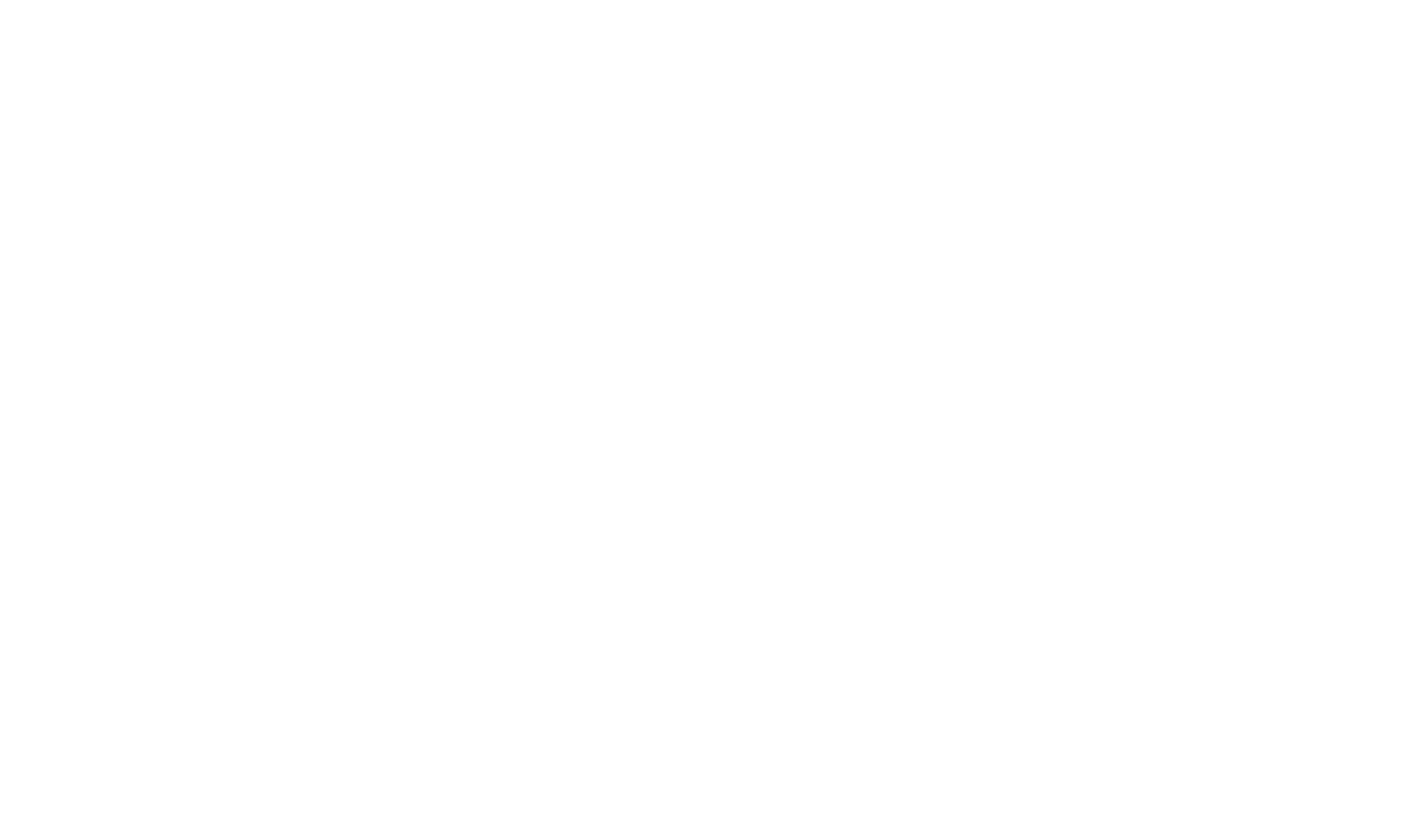
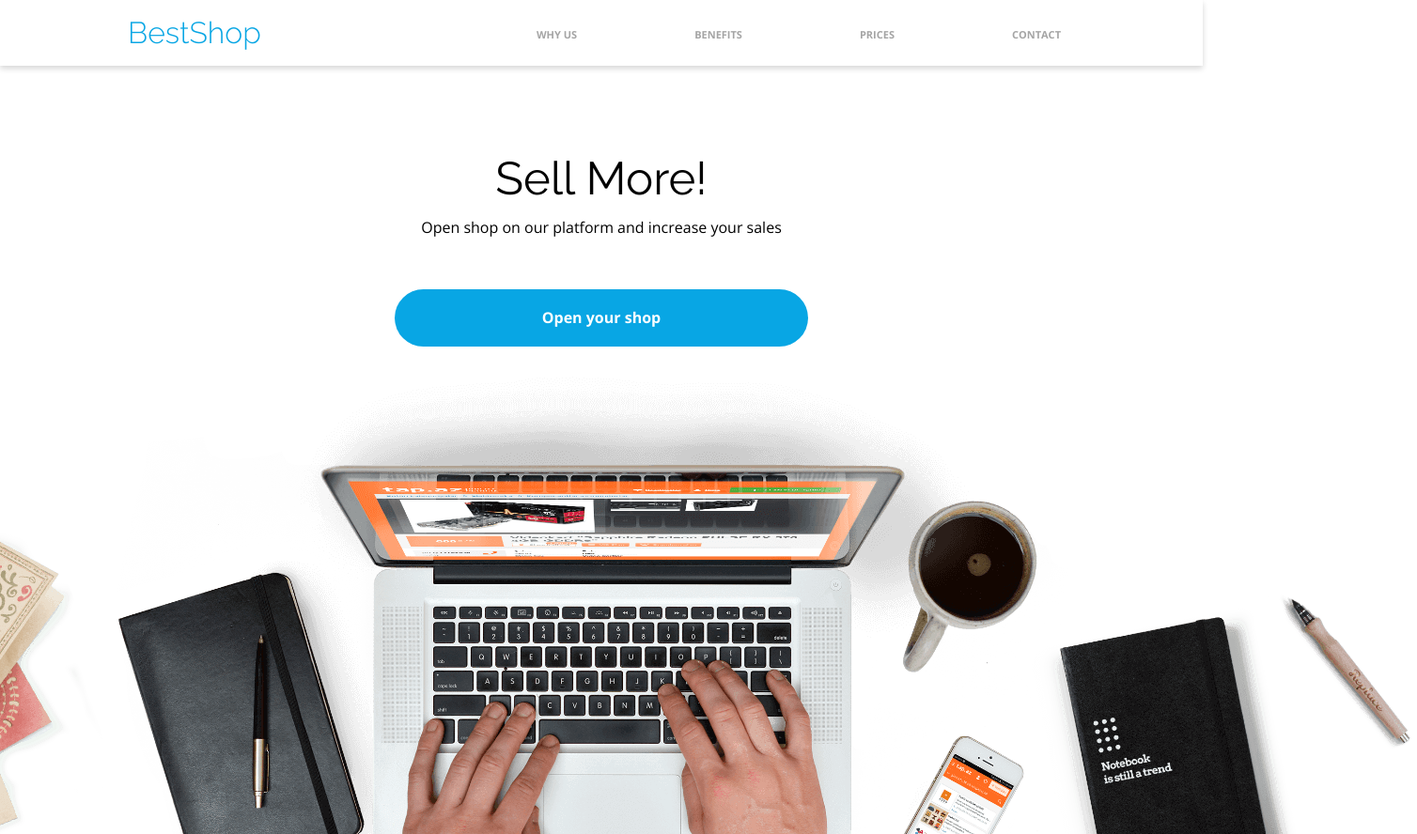
Before and after one commit to DelfinaMKozik/BestShop, a plain HTML site: page index.html in a window 1280 px wide. Shown: the whole page at 94% size, 1508 px wide, since content can reach past the window. Before the commit the page ends 800 px from the top, so only its background shows below. Drawn offline with nearby package versions, Linux system fonts and the light colour scheme.

Commit message:
created the headed with 3 nav and logo. created the banner - front page with the button

```diff
--- a/css/style.css
+++ b/css/style.css
@@ -25,5 +25,88 @@
 }
 
 body {
+    font-family: var(--font-open-sans);
+}
+
+.page-header .container {
+    height: 70px;
+    width: 100vw;
+    display: flex;
+    justify-content: space-between;
+    align-items: center;
+    color: var(--color-white);
+    position: relative;
+    box-shadow: 0 3px 6px rgba(0, 0, 0, 0.16);
+    padding: 16px 136px 17px 136px;
 
 }
+
+
+.page-logo {
+    text-decoration: none;
+    color: var(--color-primary);
+    font-size: 32px;
+    font-family: var(--font-raleway);
+    font-weight: lighter;
+}
+
+.page-nav-list {
+    display: flex;
+}
+
+.page-nav-list li {
+    margin-left:95px;
+}
+.page-nav-list a {
+    text-transform: uppercase;
+    text-decoration: none;
+    color: var(--color-grey);
+    font-weight: 600;
+    font-size: 11px;
+    font-family: var(--font-open-sans);
+    padding: 15px;
+}
+.page-nav-list a:hover {
+    color: var(--color-black);
+    border-bottom: var(--color-primary) solid 4px;
+}
+
+.banner {
+    height: 712px;
+    background-color: var(--color-white);
+    background-size: cover;
+    background-position: center;
+    display: flex;
+    justify-content: center;
+    align-items: center;
+    flex-direction: column;
+    padding-top:200px;
+}
+
+.banner-title {
+    font-size: 49px;
+    font-family: var(--font-raleway);
+    color: var(--color-black);
+}
+
+.banner-text {
+    font-size: 16px;
+    font-family: var(--font-open-sans);
+    color: var(--color-black);
+    padding: 20px;
+}
+
+.article-btn {
+    background-color: var(--color-primary);
+    border-radius: var(--button-radius);
+    color: var(--color-white);
+    display: flex;
+    justify-content: center;
+    align-self: center;
+    font-size: 16px;
+    font-weight: bold;
+    padding: 22px 157px 23px 157px;
+    text-decoration: none;
+    margin-top: 38px;
+
+}
--- a/index.html
+++ b/index.html
@@ -17,5 +17,36 @@
 </head>
 <body>
 
+<header class="page-header">
+    <div class="container">
+
+        <a href="/" class="page-logo">
+            BestShop
+        </a>
+
+        <nav class="page-nav">
+            <ul class="page-nav-list">
+                <li><a href="#">Why us</a></li>
+                <li><a href="#">Benefits</a></li>
+                <li><a href="#">Prices</a></li>
+                <li><a href="#">Contact</a></li>
+            </ul>
+        </nav>
+
+    </div>
+</header>
+
+<section class="banner">
+    <h1 class="banner-title">
+        Sell More!
+    </h1>
+    <p class="banner-text">
+        Open shop on our platform and increase your sales
+    </p>
+    <a href="" class="article-btn">Open your shop</a>
+
+    <img src="images/Background.png" alt="" class="banner-photo-img">
+</section>
+
 </body>
 </html>
```
